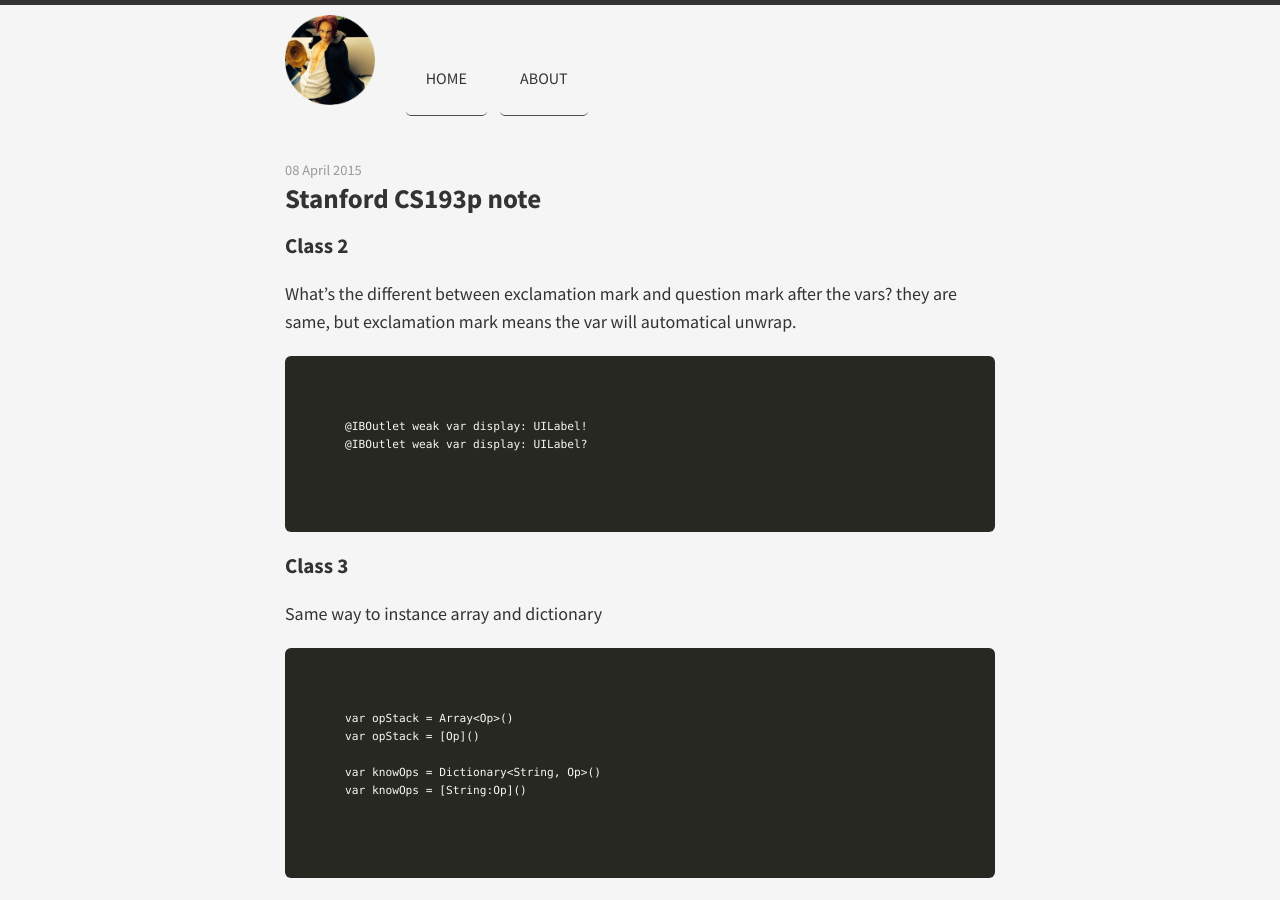
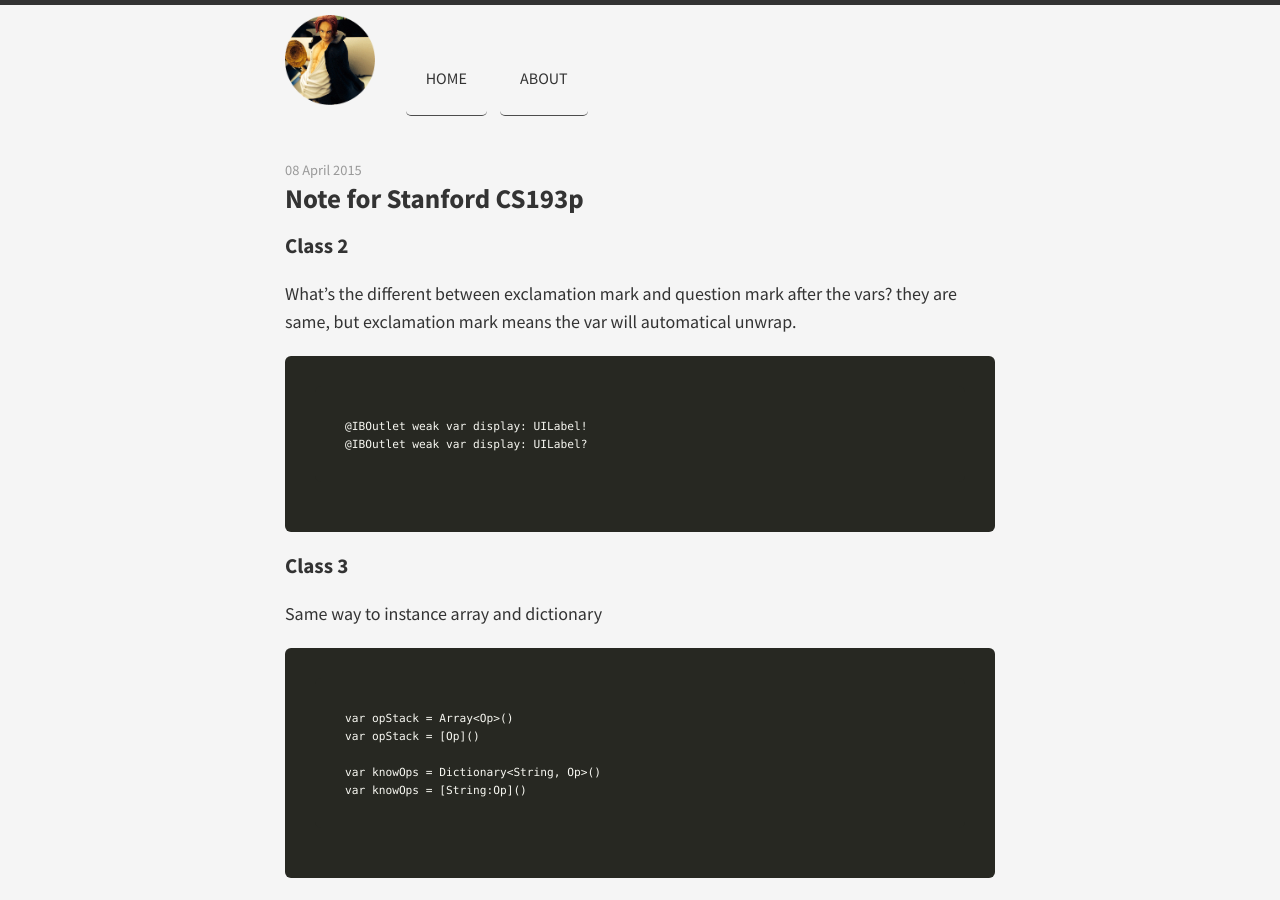
Before and after one commit to Gnodnate/gnod_doc, a Jekyll site: the page built from _posts/2015-04-08-Stanford-CS193p-note.md, in a window 1280 px wide and 900 px high. Built offline with Jekyll 4.4.1, drawn with Linux system fonts in a browser that asks for light colours; nearby versions of some CDN libraries; Markdown is read by kramdown in place of the engine named in the settings.

Commit message:
change the title

````diff
--- a/_posts/2015-04-08-Stanford-CS193p-note.md
+++ b/_posts/2015-04-08-Stanford-CS193p-note.md
@@ -1,6 +1,6 @@
 ---
 layout: post
-title: Stanford CS193p note
+title: Note for Stanford CS193p
 ---
 ###Class 2
 What's the different between exclamation mark and question mark after the vars?
@@ -39,9 +39,9 @@ Designated init:
 
 AnyObject
 
-cast with <font color="yellow">as </font>
+cast with <font color="blue">as </font>
 
-check with <font color="yellow">is</font>
+check with <font color="blue">is</font>
 
 ```
 var b: AnyObject
````
